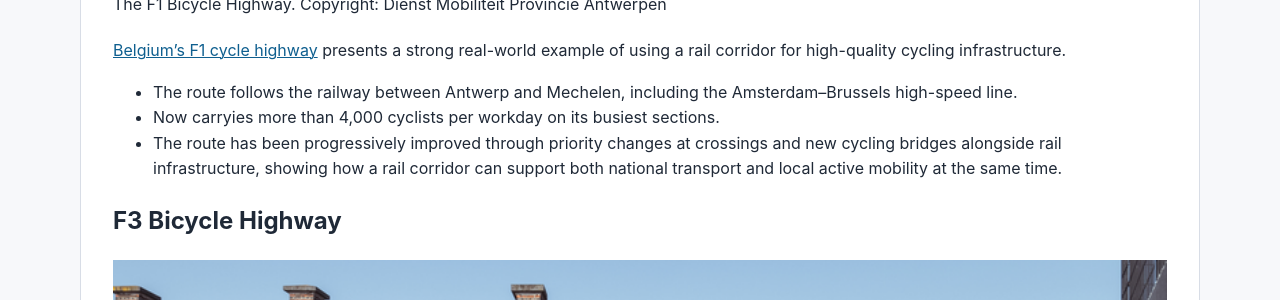
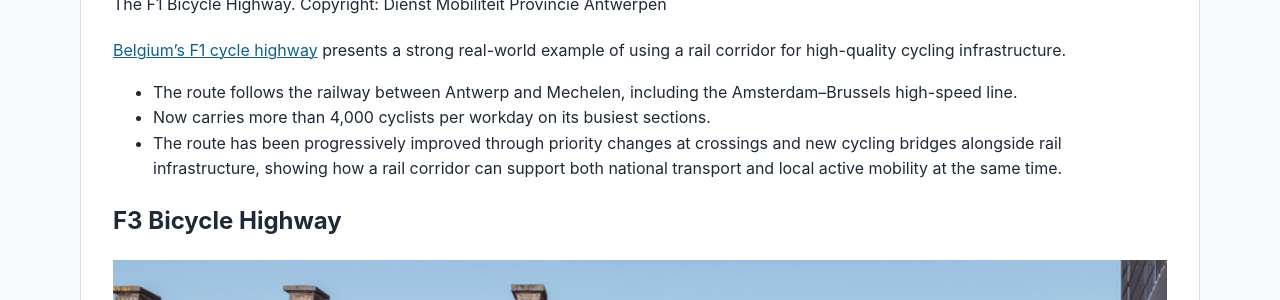
Before and after one commit to AltoMultiModalPathway/AltoMultiModalCorridor, a Jekyll site: the page built from evidence/index.md, in a window 1280 px wide and 900 px high, scrolled down 2124 px. Shown: the part 153-453 px from the top of the window. Built offline with Jekyll 4.4.1, drawn with Linux system fonts in a browser that asks for light colours.

Commit message:
fixed typo

```diff
--- a/evidence/index.md
+++ b/evidence/index.md
@@ -15,7 +15,7 @@ section_url: /evidence/
 </figure>
 [Belgium’s F1 cycle highway](https://vb.nweurope.eu/projects/project-search/cycle-highways-innovation-for-smarter-people-transport-and-spatial-planning/news/f1-cycling-on-a-highway-along-a-railroad-line/) presents a strong real-world example of using a rail corridor for high-quality cycling infrastructure.
 - The route follows the railway between Antwerp and Mechelen, including the Amsterdam–Brussels high-speed line.
-- Now carryies more than 4,000 cyclists per workday on its busiest sections.
+- Now carries more than 4,000 cyclists per workday on its busiest sections.
 - The route has been progressively improved through priority changes at crossings and new cycling bridges alongside rail infrastructure, showing how a rail corridor can support both national transport and local active mobility at the same time.
 
 ## F3 Bicycle Highway
```
